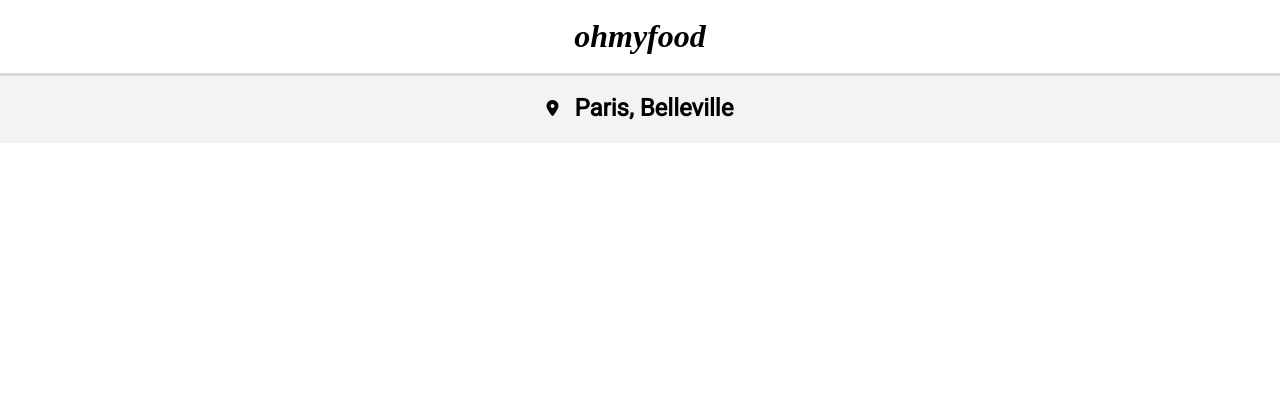
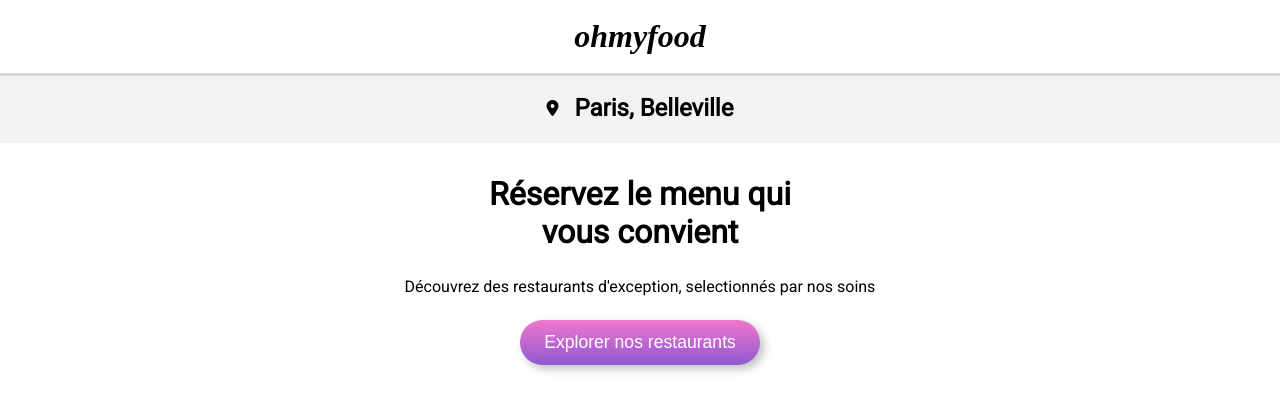
Before and after one commit to dez-crea/ohmyfoodgastrononie, a plain HTML site: page index.html in a window 1280 px wide. Drawn offline with Linux system fonts and the light colour scheme; a web font is replaced by a local one.

Commit message:
exploration and gradient

```diff
--- a/index.html
+++ b/index.html
@@ -19,6 +19,12 @@
             <i class="fa fa-map-marker" aria-hidden="true"></i>
             <h2>Paris, Belleville</h2>
         </div>
+        <section class="explorationGastro">
+            <h2>Réservez le menu qui<br> vous convient</h2>
+            <p>Découvrez des restaurants d'exception, selectionnés par nos soins</p>
+            <button class="gradient">Explorer nos restaurants</button>
+
+        </section>
     </main>
 
 </body>
--- a/style.css
+++ b/style.css
@@ -31,8 +31,43 @@ main .gastro {
     padding-bottom: 1px;
 }
 
-main .gastro i{
-    font-size: &,5rem;
+main .gastro i {
+    font-size: &, 5rem;
+}
+
+/*Explorationgastro */
+.explorationGastro {
+    text-align: center;
+}
+
+.explorationGastro h2 {
+    margin-top: 2rem;
+    font-size: 2rem;
+}
+
+.explorationGastro p {
+    font-size: 1rem;
+}
+
+.gradient {
+    border: 0;
+    padding: 0.75rem 1.5rem;
+    font-weight: 500;
+    font-size: 1.1rem;
+    border-radius: 100px;
+    color: #fff;
+    background-color: #686868;
+    background-image: linear-gradient(0deg, rgba(147, 86, 220, .9), rgba(255, 121, 218, .9));
+    cursor: pointer;
+    transition-duration: .25s;
+    box-shadow: 0.25rem 0.25rem 10px rgb(0 0 0 / 25%);
+    transition: transform 200ms;
+    margin-top: 0.5rem;
+}
+
+.explorationGastro button:hover{
+transform: scale(1.02);
+opacity: 0.9;
 }
 
 H1 {
```
